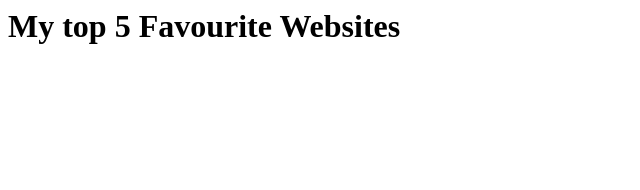
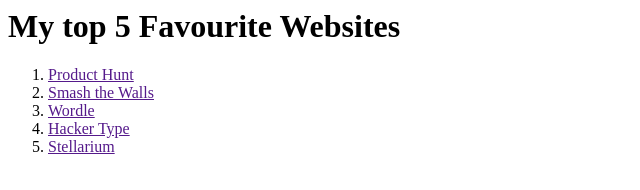
Before and after one commit to Sophiak113/UdemyAnchorTagExercise, a plain HTML site: page 3.2AnchorTag/3.2 Anchor Elements/index.html in a window 1280 px wide. Shown: the whole page, without its empty margins (0-640 px from the left). Drawn offline with Linux system fonts and the light colour scheme.

Commit message:
Finished it but without the links to website

```diff
--- a/3.2AnchorTag/3.2 Anchor Elements/index.html
+++ b/3.2AnchorTag/3.2 Anchor Elements/index.html
@@ -1,2 +1,9 @@
 <h1>My top 5 Favourite Websites</h1>
 <!-- Write your code below -->
+<ol>
+    <li><a href="">Product Hunt</a></li>
+    <li><a href="">Smash the Walls</a></li>
+    <li><a href="">Wordle</a></li>
+    <li><a href="">Hacker Type</a></li>
+    <li><a href="">Stellarium</a></li>
+</ol>
```
